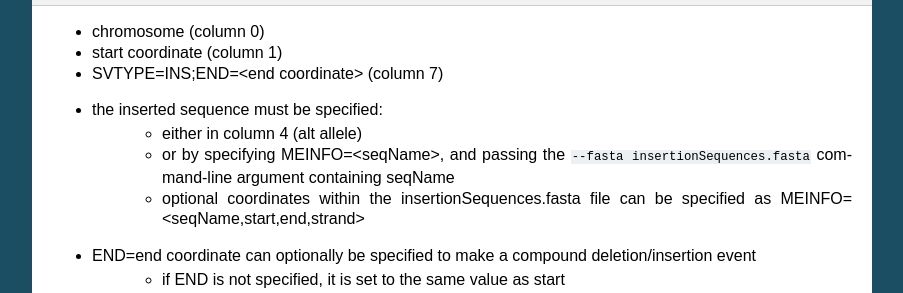
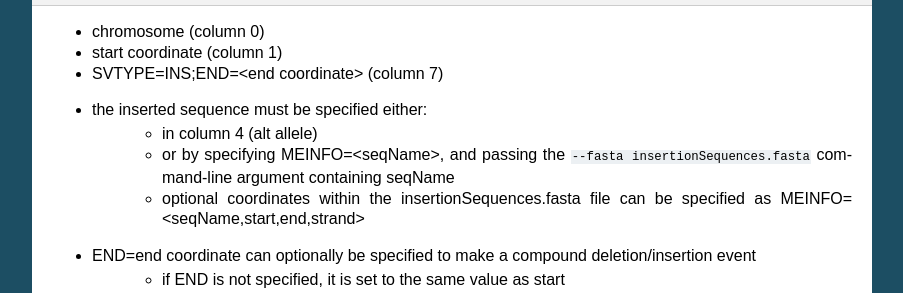
Before and after one commit to svviz/svviz, a Sphinx documentation site: the page built from docs/commandline.rst, in a window 1280 px wide and 900 px high, scrolled down 1721 px. Shown: the part 159-452 px from the top of the window, without its empty margins (198-1101 px from the left). Built offline with Sphinx 7.4.7, drawn with Linux system fonts in a browser that asks for light colours.

Commit message:
doc update

```diff
--- a/docs/commandline.rst
+++ b/docs/commandline.rst
@@ -72,8 +72,8 @@ Insertions
 - chromosome (column 0)
 - start coordinate (column 1)
 - SVTYPE=INS;END=<end coordinate> (column 7)
-- the inserted sequence must be specified:
-    - either in column 4 (alt allele)
+- the inserted sequence must be specified either:
+    - in column 4 (alt allele)
     - or by specifying MEINFO=<seqName>, and passing the ``--fasta insertionSequences.fasta`` command-line argument containing seqName
     - optional coordinates within the insertionSequences.fasta file can be specified as MEINFO=<seqName,start,end,strand>
 - END=end coordinate can optionally be specified to make a compound deletion/insertion event
```
